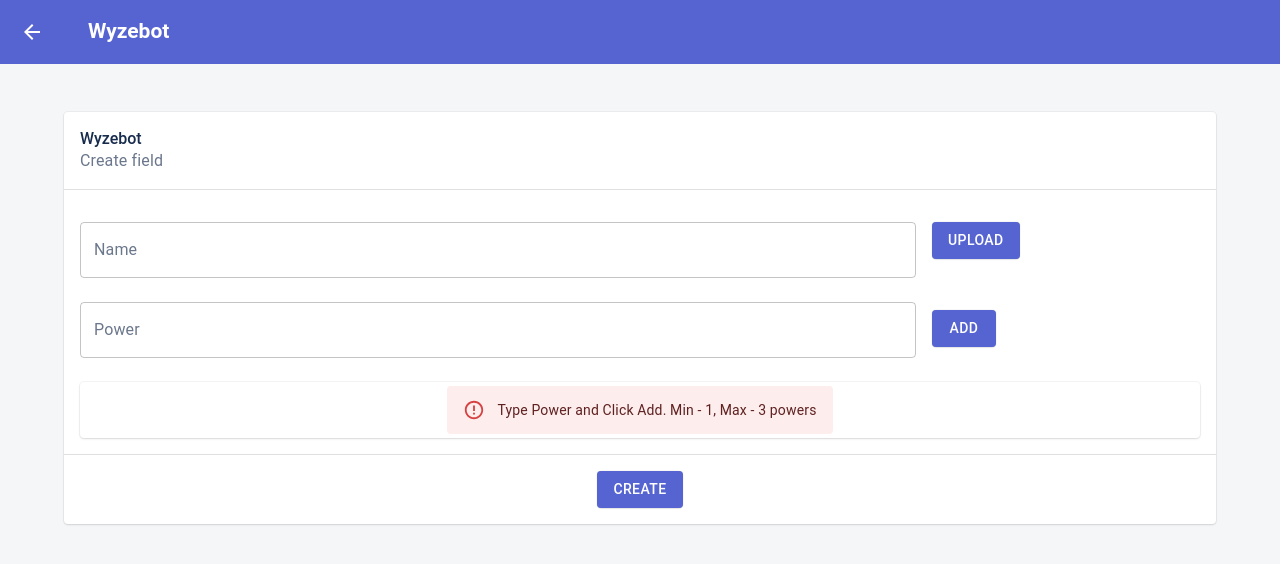
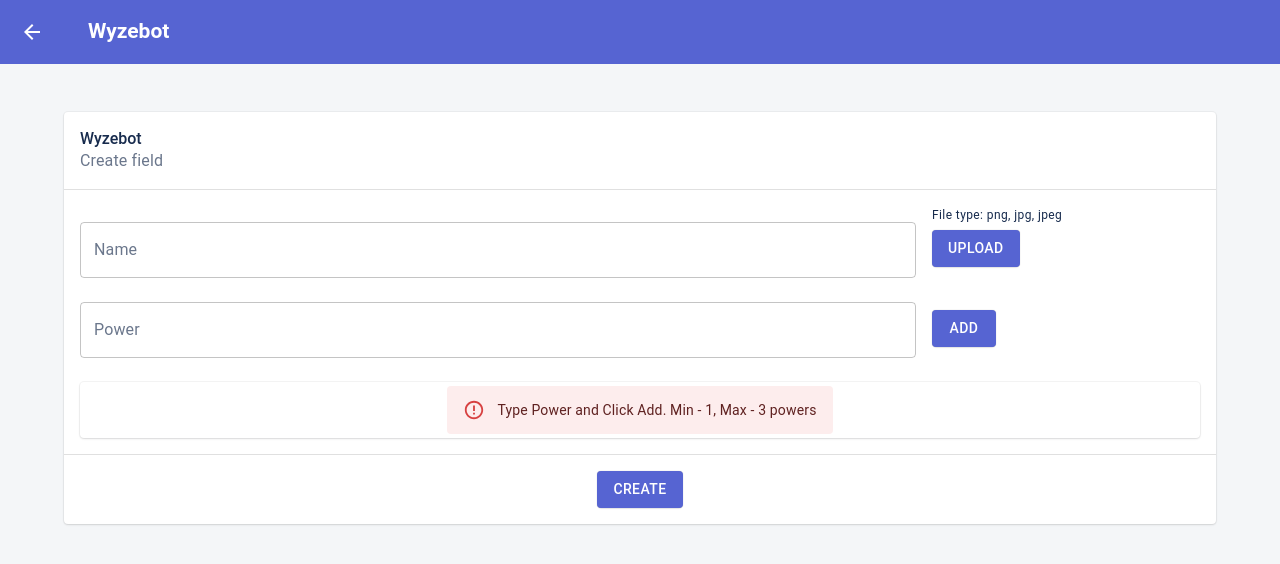
Before and after one commit to Ijisrael42/wyzebots, a React (Create React App) app: page /wyzebots/create in a window 1280 px wide. Shown: the top 564 px of the page. Built offline with nearby package versions, Linux system fonts and the light colour scheme.

Commit message:
Addition validation checks and displaying feedbacks

```diff
--- a/src/components/wyzebot/WyzebotForm.tsx
+++ b/src/components/wyzebot/WyzebotForm.tsx
@@ -16,9 +16,12 @@ const WyzebotForm = (props: any) => {
   const { id }:any = useParams();
   const [error, setError] = useState("");
   const [open, setOpen] = useState(false);
+  const [isDisabled, setIsDisabled] = useState(false);
   const options = [ "Enabled", "Disabled" ];
   const location = useLocation();
-  const route = location.pathname.split("/")[2];
+  const route = location.pathname.split("/")[1];
+  const moduleName = route[0].toUpperCase() + route.slice(1, route.length - 1);
+
   const powerRef = useRef<any>(null);
   const nameRef = useRef<any>(null);
   const fileRef = useRef<any>(null);
@@ -44,11 +47,11 @@ const WyzebotForm = (props: any) => {
   const setAlertBody = ( state: string) => {
     const stateMessage = state === "success" ? "Success" : "Error";
     const message = state === "success" ?
-    (<>You have successfully — <strong>Created a Wyzebot!</strong></>) :
-    (<>Wyzebot creation was - <strong>Unsuccessful</strong>. Please check your Network Connection.</>);
+    (<>You have successfully — <strong>Created a {moduleName}!</strong></>) :
+    (<>{moduleName} creation was - <strong>Unsuccessful</strong>. Please check your Network Connection.</>);
 
     const alert = (<> <AlertTitle>{stateMessage}</AlertTitle> {message} </>);
-    setAlert(alert); handleClose(); handleClick(); setTimeout(() => navigate(0), delay);
+    setAlert(alert); handleClose(); handleClick(); setTimeout(() => navigate(`/${route}`), delay);
   }
 
   const handleAdd = () => {
@@ -77,6 +80,7 @@ const WyzebotForm = (props: any) => {
     if(!isValid) return;
 
     handleToggle();
+    setIsDisabled(true);
     let data = { name: name, power: power, image: file.name };
     wyzebotService.create(data)
     .then((response:any) => { handleClose(); setAlertBody("success"); console.log(response);})
@@ -155,11 +159,12 @@ const WyzebotForm = (props: any) => {
              </Grid>
 
              <Grid item xs={12} md={3}>
-                <Box sx={{ display: 'flex', justifyContent: 'flex-start', pt: 2 }} >
-                  <Stack spacing={1}>
+                <Box sx={{ display: 'flex', justifyContent: 'flex-start' }} >
+                  <Stack spacing={0}>
+                    <Typography sx={{ width: "240px" }} noWrap variant="caption" gutterBottom component="div">File type: png, jpg, jpeg</Typography>
                     <div>
                       <Input ref={fileRef} onChange={(e:any) => fileUpload(e)} accept="image/*" id="contained-button-file" type="file" />
-                      <Button onClick={() => uploadBtn()} variant="contained" component="span"> Upload </Button>
+                      <Button onClick={() => uploadBtn()} disabled={isDisabled ? true: false} variant="contained" component="span"> Upload </Button>
                     </div>
                     {file && (
                       <Typography sx={{ width: "240px" }} noWrap variant="caption" gutterBottom component="div">{file.name}</Typography>
@@ -206,7 +211,7 @@ const WyzebotForm = (props: any) => {
           </CardContent>
           <Divider />
           <Box sx={{ display: 'flex', justifyContent: 'center', p: 2 }} >
-            <Button onClick={() => create()} color="primary" variant="contained" >
+            <Button onClick={() => create()} disabled={isDisabled ? true: false} color="primary" variant="contained" >
                { id === "create" ? "Create" : "Update" }
             </Button>
           </Box>
```
